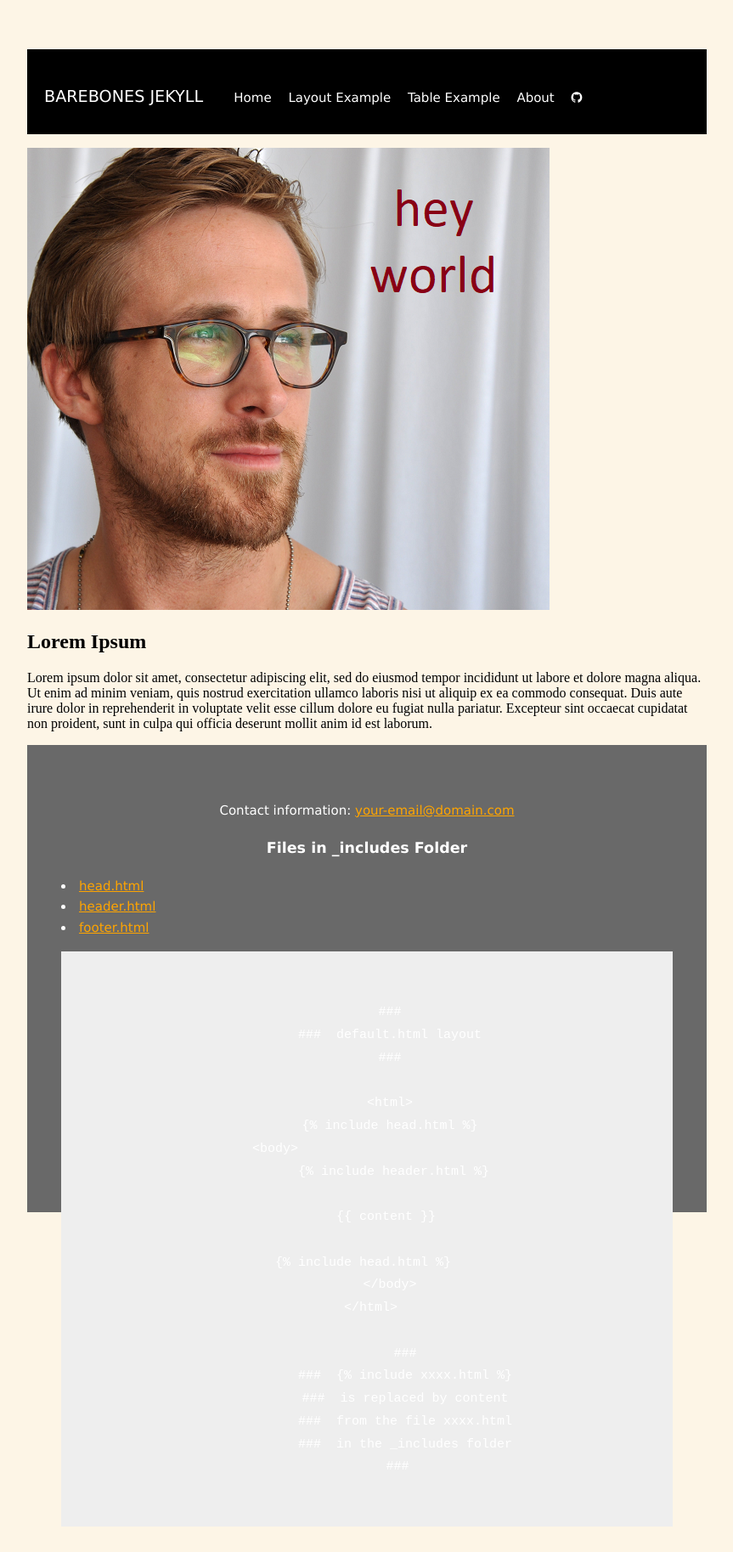
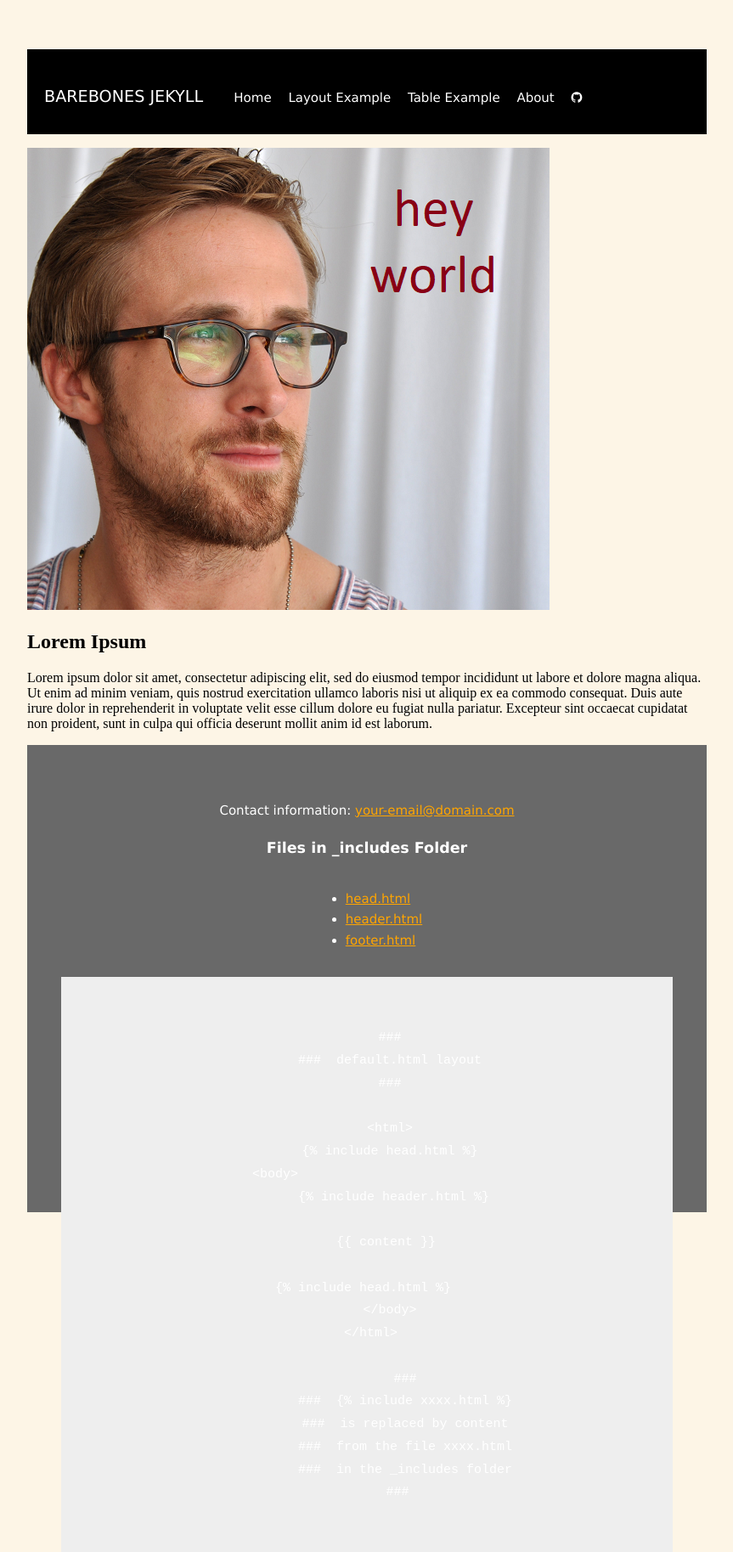
Before and after one commit to DS4PS/barebones-jekyll, a Jekyll site: the page built from index.md, in a window 1280 px wide. Shown: the whole page at 85% size, without its empty margins (208-1071 px from the left). Built offline with Jekyll 4.4.1, drawn with Linux system fonts in a browser that asks for light colours; nearby versions of some CDN libraries; before the commit the page ends 1797 px from its top, so only the background shows below that.

Commit message:
Update footer.html

```diff
--- a/_includes/footer.html
+++ b/_includes/footer.html
@@ -1,12 +1,16 @@
 <footer>
   <p>Contact information: <a href="mailto:{{ site.email }}">  {{ site.email }}  </a></p>
 
+  <div class="centered-list">
   <h3> Files in _includes Folder </h3>
+
   <ul>
     <li>  <a href="https://github.com/DS4PS/barebones-jekyll/blob/master/_includes/head.html">    head.html    </a></li>
     <li>  <a href="https://github.com/DS4PS/barebones-jekyll/blob/master/_includes/header.html">  header.html  </a></li>
     <li>  <a href="https://github.com/DS4PS/barebones-jekyll/blob/master/_includes/footer.html">  footer.html  </a></li>
   </ul>
+
+  </div>
 
 
 <blockquote>
@@ -63,12 +67,12 @@ footer a {
   color: orange;
 }
 
-footer ul {
-  list-style: inside;
-  text-align:left;
+.centered-list ul {
+	display:inline-block;
+	text-align:left;
 }
 
-  pre{
+pre{
   font-family: Consolas, Menlo, Monaco, Lucida Console, Liberation Mono, DejaVu Sans Mono, Bitstream Vera Sans Mono, Courier New, monospace, serif;
   margin-bottom: 10px;
   padding: 5px;
```
